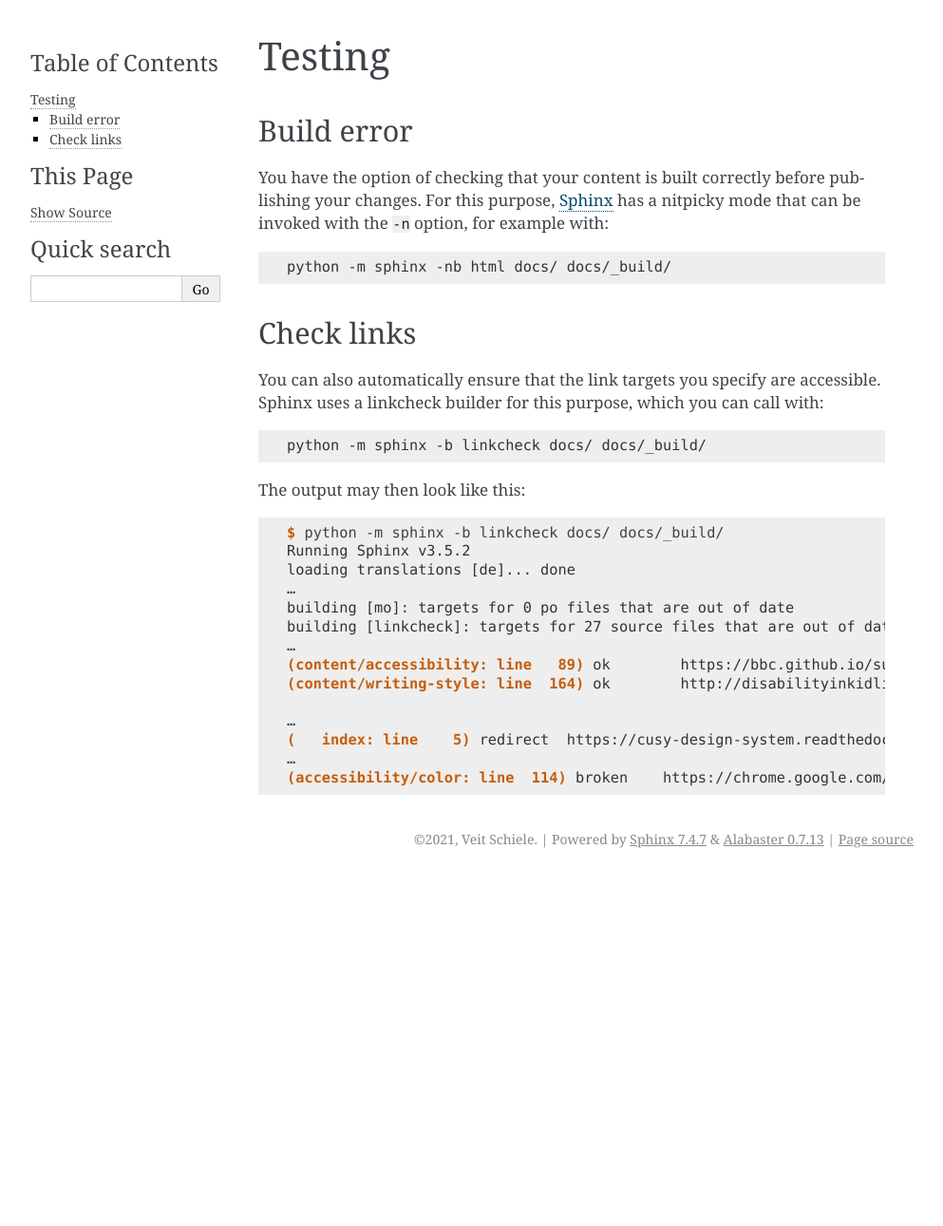
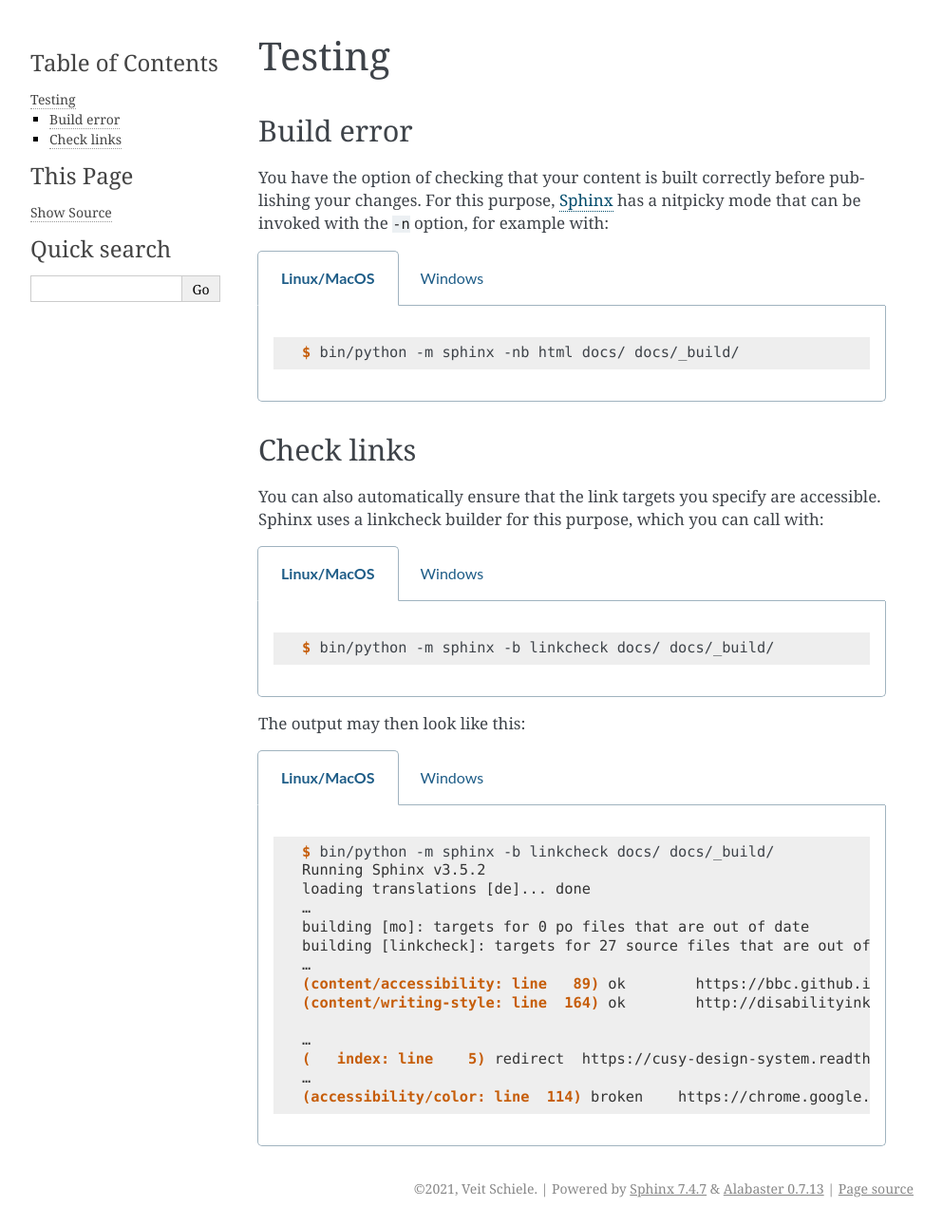
Before and after one commit to veit/python-basics-tutorial, a Sphinx documentation site: the page built from docs/document/test.rst, in a window 1280 px wide. Shown: the whole page at 95% size, without its empty margins (148-1141 px from the left). Built offline with Sphinx 7.4.7, drawn with Linux system fonts in a browser that asks for light colours; pages that are not in the unit, such as notebooks, are missing from menus; before the commit the page ends 923 px from its top, so only the background shows below that.

Commit message:
Add os specific instructions

```diff
--- a/docs/document/test.rst
+++ b/docs/document/test.rst
@@ -11,9 +11,19 @@ publishing your changes. For this purpose, `Sphinx
 <https://www.sphinx-doc.org/>`_ has a nitpicky mode that can be invoked with the
 ``-n`` option, for example with:
 
-.. code-block:: console
+.. tabs::
 
-    python -m sphinx -nb html docs/ docs/_build/
+   .. tab:: Linux/MacOS
+
+      .. code-block:: console
+
+          $ bin/python -m sphinx -nb html docs/ docs/_build/
+
+   .. tab:: Windows
+
+      .. code-block:: ps1con
+
+          C:> Scripts\python -m sphinx -nb html docs\ docs\_build\
 
 .. _link-checks:
 
@@ -24,25 +34,58 @@ You can also automatically ensure that the link targets you specify are
 accessible. Sphinx uses a linkcheck builder for this purpose, which you can call
 with:
 
-.. code-block:: console
+.. tabs::
 
-    python -m sphinx -b linkcheck docs/ docs/_build/
+   .. tab:: Linux/MacOS
+
+      .. code-block:: console
+
+          $ bin/python -m sphinx -b linkcheck docs/ docs/_build/
+
+   .. tab:: Windows
+
+      .. code-block:: ps1con
+
+          C:> Scripts\python -m sphinx -b linkcheck docs\ docs\_build\
 
 The output may then look like this:
 
-.. code-block:: console
+.. tabs::
 
-    $ python -m sphinx -b linkcheck docs/ docs/_build/
-    Running Sphinx v3.5.2
-    loading translations [de]... done
-    …
-    building [mo]: targets for 0 po files that are out of date
-    building [linkcheck]: targets for 27 source files that are out of date
-    …
-    (content/accessibility: line   89) ok        https://bbc.github.io/subtitle-guidelines/
-    (content/writing-style: line  164) ok        http://disabilityinkidlit.com/2016/07/08/introduction-to-disability-terminology/
+   .. tab:: Linux/MacOS
 
-    …
-    (   index: line    5) redirect  https://cusy-design-system.readthedocs.io/ - with Found to https://cusy-design-system.readthedocs.io/de/latest/
-    …
-    (accessibility/color: line  114) broken    https://chrome.google.com/webstore/detail/nocoffee/jjeeggmbnhckmgdhmgdckeigabjfbddl - 404 Client Error: Not Found for url: https://chrome.google.com/webstore/detail/nocoffee/jjeeggmbnhckmgdhmgdckeigabjfbddl
+      .. code-block:: console
+
+          $ bin/python -m sphinx -b linkcheck docs/ docs/_build/
+          Running Sphinx v3.5.2
+          loading translations [de]... done
+          …
+          building [mo]: targets for 0 po files that are out of date
+          building [linkcheck]: targets for 27 source files that are out of date
+          …
+          (content/accessibility: line   89) ok        https://bbc.github.io/subtitle-guidelines/
+          (content/writing-style: line  164) ok        http://disabilityinkidlit.com/2016/07/08/introduction-to-disability-terminology/
+
+          …
+          (   index: line    5) redirect  https://cusy-design-system.readthedocs.io/ - with Found to https://cusy-design-system.readthedocs.io/de/latest/
+          …
+          (accessibility/color: line  114) broken    https://chrome.google.com/webstore/detail/nocoffee/jjeeggmbnhckmgdhmgdckeigabjfbddl - 404 Client Error: Not Found for url: https://chrome.google.com/webstore/detail/nocoffee/jjeeggmbnhckmgdhmgdckeigabjfbddl
+
+   .. tab:: Windows
+
+      .. code-block:: ps1con
+
+          C:> Scripts\python -m sphinx -b linkcheck docs\ docs\_build\
+          Running Sphinx v3.5.2
+          loading translations [de]... done
+          …
+          building [mo]: targets for 0 po files that are out of date
+          building [linkcheck]: targets for 27 source files that are out of date
+          …
+          (content/accessibility: line   89) ok        https://bbc.github.io/subtitle-guidelines/
+          (content/writing-style: line  164) ok        http://disabilityinkidlit.com/2016/07/08/introduction-to-disability-terminology/
+
+          …
+          (   index: line    5) redirect  https://cusy-design-system.readthedocs.io/ - with Found to https://cusy-design-system.readthedocs.io/de/latest/
+          …
+          (accessibility/color: line  114) broken    https://chrome.google.com/webstore/detail/nocoffee/jjeeggmbnhckmgdhmgdckeigabjfbddl - 404 Client Error: Not Found for url: https://chrome.google.com/webstore/detail/nocoffee/jjeeggmbnhckmgdhmgdckeigabjfbddl
```
